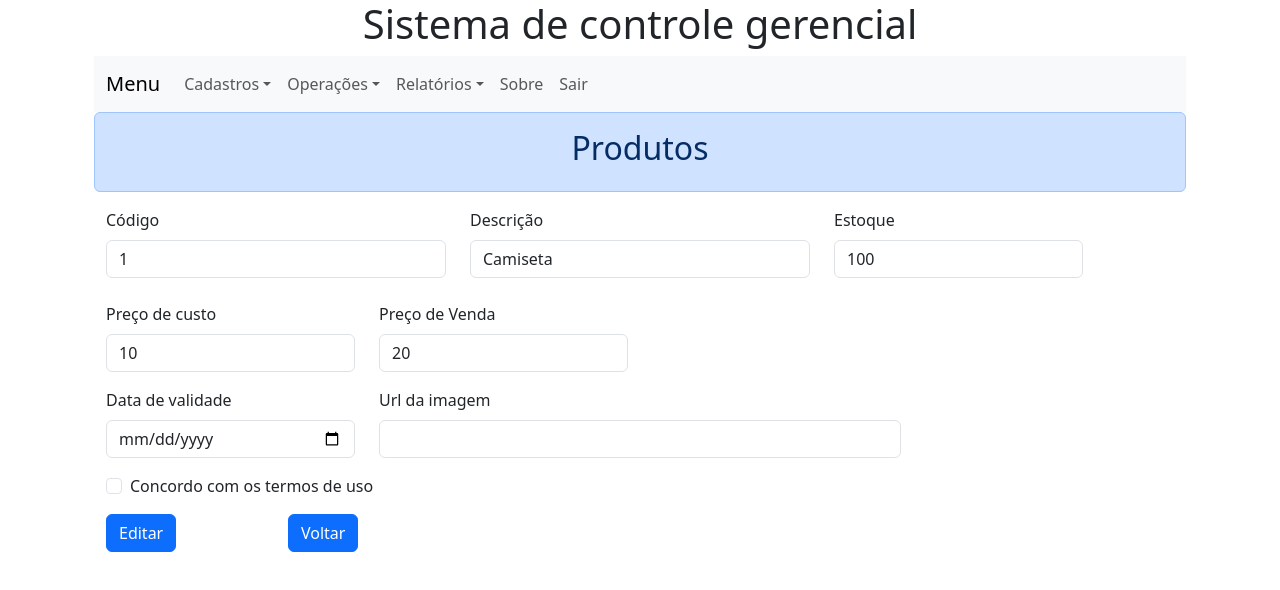
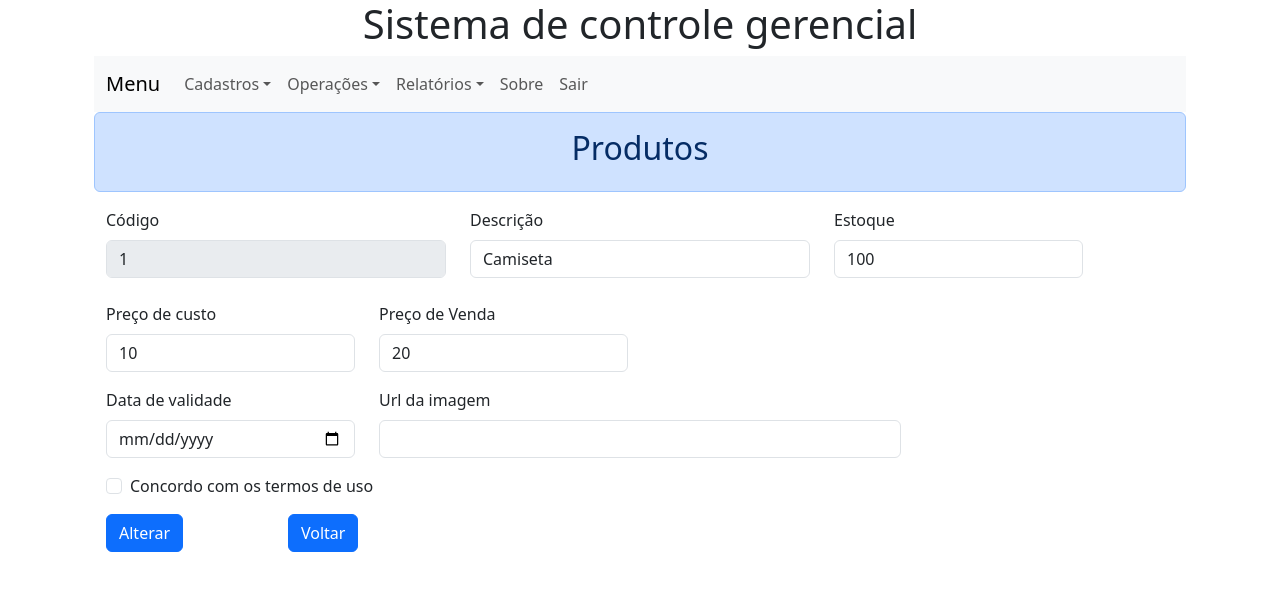
Before and after one commit to Joao-Paulo-Bortolocce/SistemaLP, a React (Create React App) app: page /produto in a window 1280 px wide. Both pictures are taken after a click on the button 1076 px from the left and 317 px from the top of the page. Shown: the top 590 px of the page. Built offline with nearby package versions, Linux system fonts and the light colour scheme.

Commit message:
Terminando as aulas

```diff
--- a/src/App.js
+++ b/src/App.js
@@ -1,4 +1,4 @@
-import Pagina from "./componentes/layouts/Pagina";
+
 import Tela404 from "./componentes/Telas/Tela404";
 import TelaCadastroProdutos from "./componentes/Telas/TelaCadastroProduto";
 import TelaCadastroCategorias from "./componentes/Telas/TelaCadastroCategoria";
--- a/src/componentes/Telas/Tabelas/TabelaCliente.jsx
+++ b/src/componentes/Telas/Tabelas/TabelaCliente.jsx
@@ -4,7 +4,7 @@ export default function TabelaCliente(props) {
     function excluirCliente(cliente){
         if(window.confirm("Deseja realmente excluir este cliente?")){
             props.setListaDeClientes(props.listaDeClientes.filter((item)=>{
-                return item.cpf != cliente.cpf;
+                return item.cpf !== cliente.cpf;
             }));
         }
     }
--- a/src/componentes/Telas/Tabelas/TabelaFornecedor.jsx
+++ b/src/componentes/Telas/Tabelas/TabelaFornecedor.jsx
@@ -1,10 +1,10 @@
-import { Alert, Button, Container , Table} from "react-bootstrap";
+import { Button, Container , Table} from "react-bootstrap";
 
 export default function TabelaFornecedor(props){
     function excluirFornecedor(fornecedor){
         if(window.confirm("Deseja realmente excluir este fornecedor: "+ fornecedor.nome)){
             props.setListaDeFornecedores(props.listaDeFornecedores.filter((item)=>{
-                return item.cnpj != fornecedor.cnpj;
+                return item.cnpj !== fornecedor.cnpj;
             }));
         }
     }
--- a/src/componentes/Telas/Tabelas/TabelaProdutos.jsx
+++ b/src/componentes/Telas/Tabelas/TabelaProdutos.jsx
@@ -52,7 +52,9 @@ export default function TabelaProdutos(props) {
                                         <td>{produto.precoCusto}</td>
                                         <td>{produto.precoVenda}</td>
                                         <td>{produto.qtdEstoque}</td>
-                                        <td><img src={produto.urlImagem} alt="Foto do Produto" /*style={
+                                    <td><img src={produto.urlImagem} alt="Foto do Produto"
+                                    style={{ width: "50px", height: "50px" }}
+                                    /*style={
                                             "width: 40px"
                                             "width: 40px"
                                         }*/></img></td>
@@ -74,6 +76,7 @@ export default function TabelaProdutos(props) {
                         }
                     </tbody>
                 </Table>
+                <p>Quantidade de produtos cadastrados: {props.listaDeProdutos.length}</p>
             </Container >
         </>
     );
--- a/src/componentes/Telas/formularios/CadastrosCliente.jsx
+++ b/src/componentes/Telas/formularios/CadastrosCliente.jsx
@@ -1,4 +1,4 @@
-import { useEffect, useState } from 'react';
+import { useState } from 'react';
 import Button from 'react-bootstrap/Button';
 import Col from 'react-bootstrap/Col';
 import Form from 'react-bootstrap/Form';
@@ -45,14 +45,7 @@ export default function CadastroCliente(props) {
     props.setCliente({ ...props.cliente, [id]: valor });
   }
 
-  useEffect(()=>{
-    if (props.modoEdicao) {
-      document.getElementById('botao').innerText = "Editar";
-    }
-    else {
-      document.getElementById('botao').innerText = "Cadastrar";
-    }
-  })
+
 
   return (
     <Form noValidate validated={validated} onSubmit={handleSubmit} className='container'>
@@ -204,7 +197,7 @@ export default function CadastroCliente(props) {
       </Form.Group>
 
       <Row>
-        <Col md={1}><Button type="submit" id="botao"></Button></Col>
+        <Col md={1}><Button type="submit" id="botao">{props.modoEdicao ? "Alterar":"Cadastrar"}</Button></Col>
         <Col md={{ offset: 1 }}>
           <Button onClick={() => { props.setExibirTabela(true) }}>Voltar</Button>
         </Col>
--- a/src/componentes/Telas/formularios/CadastrosFornecedor.jsx
+++ b/src/componentes/Telas/formularios/CadastrosFornecedor.jsx
@@ -4,7 +4,6 @@ import Col from 'react-bootstrap/Col';
 import Form from 'react-bootstrap/Form';
 import InputGroup from 'react-bootstrap/InputGroup';
 import Row from 'react-bootstrap/Row';
-import { useEffect } from 'react';
 
 export default function CadastrosFornecedor(props) {
   const [validated, setValidated] = useState(false);
@@ -14,7 +13,7 @@ export default function CadastrosFornecedor(props) {
     if (form.checkValidity()) {
       if (props.modoEdicao) {
         const fornecedores = props.listaDeFornecedores.map((item) => {
-          if (item.cnpj == props.fornecedor.cnpj)
+          if (item.cnpj === props.fornecedor.cnpj)
             return props.fornecedor;
           return item;
         });
@@ -49,19 +48,7 @@ export default function CadastrosFornecedor(props) {
     console.log(`Componente : ${elemento} : ${valor}`)
   }
 
-  function manipularModoEdicao(){
-    if (props.modoEdicao) {
-      document.getElementById('botao').innerText = "Editar";
-    }
-    else {
-      document.getElementById('botao').innerText = "Cadastrar";
-    }
 
-  }
-
-  useEffect(() => {
-    manipularModoEdicao();
-  });
 
   return (
     <Form noValidate validated={validated} onSubmit={handleSubmit} className='container'>
@@ -219,7 +206,7 @@ export default function CadastrosFornecedor(props) {
         />
       </Form.Group>
       <Row>
-        <Col md={1}><Button type="submit" id="botao">Cadastrar</Button></Col>
+        <Col md={1}><Button type="submit" id="botao">{props.modoEdicao ? "Alterar" : "Cadastrar"}</Button></Col>
         <Col md={{ offset: 1 }}>
           <Button onClick={() => { props.setExibirTabela(true) }}>Voltar</Button>
         </Col>
--- a/src/componentes/Telas/formularios/CadastrosProduto.jsx
+++ b/src/componentes/Telas/formularios/CadastrosProduto.jsx
@@ -1,4 +1,4 @@
-import { useEffect, useState } from 'react';
+import { useState } from 'react';
 import Button from 'react-bootstrap/Button';
 import Col from 'react-bootstrap/Col';
 import Form from 'react-bootstrap/Form';
@@ -65,15 +65,7 @@ export default function CadastroProduto(props) {
     console.log(`Componente : ${elemento} : ${valor}`)
   }
 
-  function manipularModoEdicao() {
 
-    if (props.modoEdicao) {
-      document.getElementById('botao').innerText = "Editar";
-    }
-    else {
-      document.getElementById('botao').innerText = "Cadastrar";
-    }
-  }
 
   // const handleSubmit = (event) => {  //METODO QUE JA VEIO COM O FORMULARIO PARA PODER VERIFICAR
   //   const form = event.currentTarget;
@@ -85,9 +77,6 @@ export default function CadastroProduto(props) {
   //   setValidated(true);
   // };
 
-  useEffect(() => {
-    manipularModoEdicao();
-  });
 
   return (
     <Form noValidate validated={formValidado} onSubmit={manipularSubmissao} className='container'>
@@ -95,6 +84,7 @@ export default function CadastroProduto(props) {
         <Form.Group as={Col} md="4" >
           <Form.Label>Código</Form.Label>
           <Form.Control type="number" required id="codigo"
+            disabled={props.modoEdicao}
             value={props.produto.codigo}
             onChange={manipularMudanca}
           />
@@ -191,7 +181,7 @@ export default function CadastroProduto(props) {
       </Form.Group>
       <Row className='mt-2 mb-2'>
         <Col md={1}>
-          <Button id="botao" type="submit">Cadastrar</Button>
+          <Button id="botao" type="submit">{props.modoEdicao ? "Alterar":"Cadastrar"}</Button>
 
         </Col>
         <Col md={{ offset: 1 }} >
--- /dev/null
+++ b/src/dados/mockUsuario.js
@@ -0,0 +1,5 @@
+// export const usuarios[
+//     {
+
+//     },
+// ]
```
Also changed, not shown: src/dados/mockCategoria.js (added), src/dados/mockEntregador.js (added), 1 other file (tests, documents, lock files or other folders).
